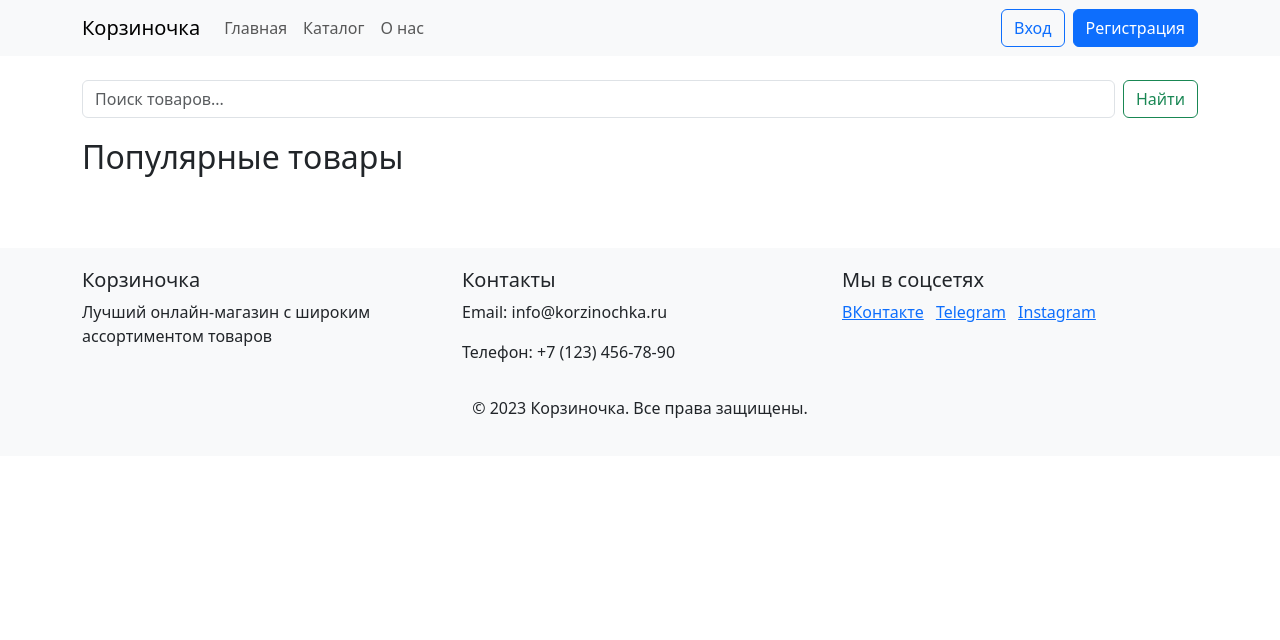
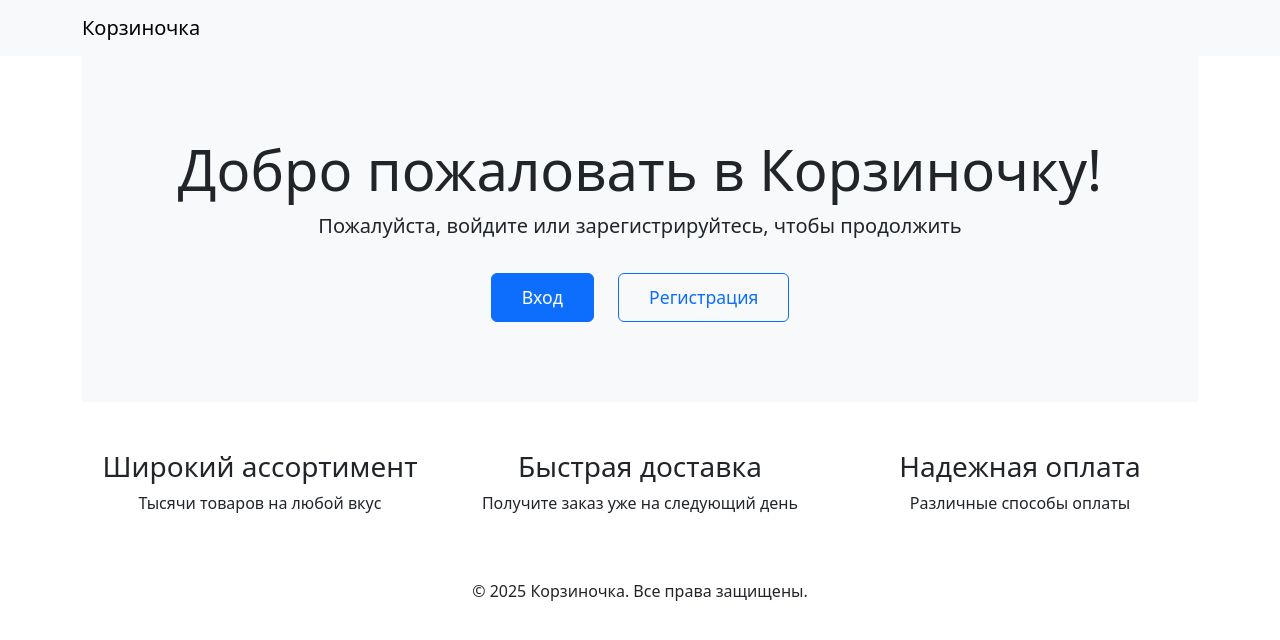
Before and after one commit to K0rgiNaSkeyte/OnlineShopYL, a Flask app: template templates/index.html in a window 1280 px wide. Shown: the top 640 px of the page. Run offline with Flask 3, Linux system fonts and the light colour scheme; the template is opened without the code that fills it, so the values that code supplies are empty.

Commit message:
edit base, index

```diff
--- a/templates/base.html
+++ b/templates/base.html
@@ -3,81 +3,39 @@
 <head>
     <meta charset="UTF-8">
     <meta name="viewport" content="width=device-width, initial-scale=1.0">
-    <title>Корзиночка - {% block title %}{% endblock %}</title>
+    <title>Корзиночка - {% block title %}Главная{% endblock %}</title>
     <link href="https://cdn.jsdelivr.net/npm/bootstrap@5.3.0/dist/css/bootstrap.min.css" rel="stylesheet">
     <style>
-        .product-card {
-            margin-bottom: 20px;
-            transition: transform 0.2s;
+        .hero-section {
+            background-color: #f8f9fa;
+            padding: 5rem 0;
+            text-align: center;
+            margin-bottom: 3rem;
         }
-        .product-card:hover {
-            transform: scale(1.02);
+        .auth-buttons {
+            margin-top: 2rem;
         }
-        footer {
-            background-color: #f8f9fa;
-            padding: 20px 0;
-            margin-top: 40px;
-        }
-        .search-box {
-            margin: 20px 0;
+        .auth-btn {
+            margin: 0 10px;
+            padding: 10px 30px;
+            font-size: 1.1rem;
         }
     </style>
 </head>
 <body>
 <nav class="navbar navbar-expand-lg navbar-light bg-light">
     <div class="container">
-        <a class="navbar-brand" href="index.html">Корзиночка</a>
-        <button class="navbar-toggler" type="button" data-bs-toggle="collapse" data-bs-target="#navbarNav">
-            <span class="navbar-toggler-icon"></span>
-        </button>
-        <div class="collapse navbar-collapse" id="navbarNav">
-            <ul class="navbar-nav me-auto">
-                <li class="nav-item">
-                    <a class="nav-link" href="index.html">Главная</a>
-                </li>
-                <li class="nav-item">
-                    <a class="nav-link" href="catalog.html">Каталог</a>
-                </li>
-                <li class="nav-item">
-                    <a class="nav-link" href="about.html">О нас</a>
-                </li>
-            </ul>
-            <div class="d-flex">
-                <a href="login.html" class="btn btn-outline-primary me-2">Вход</a>
-                <a href="register.html" class="btn btn-primary">Регистрация</a>
-            </div>
-        </div>
+        <a class="navbar-brand" href="/">Корзиночка</a>
     </div>
 </nav>
 
-<div class="container mt-4">
+<div class="container">
     {% block content %}{% endblock %}
 </div>
 
 <footer class="mt-5">
-    <div class="container">
-        <div class="row">
-            <div class="col-md-4">
-                <h5>Корзиночка</h5>
-                <p>Лучший онлайн-магазин с широким ассортиментом товаров</p>
-            </div>
-            <div class="col-md-4">
-                <h5>Контакты</h5>
-                <p>Email: info@korzinochka.ru</p>
-                <p>Телефон: +7 (123) 456-78-90</p>
-            </div>
-            <div class="col-md-4">
-                <h5>Мы в соцсетях</h5>
-                <a href="#" class="me-2">ВКонтакте</a>
-                <a href="#" class="me-2">Telegram</a>
-                <a href="#">Instagram</a>
-            </div>
-        </div>
-        <div class="row mt-3">
-            <div class="col-12 text-center">
-                <p>&copy; 2023 Корзиночка. Все права защищены.</p>
-            </div>
-        </div>
+    <div class="container text-center">
+        <p>&copy; 2025 Корзиночка. Все права защищены.</p>
     </div>
 </footer>
 
--- a/templates/index.html
+++ b/templates/index.html
@@ -1,60 +1,28 @@
 {% extends "base.html" %}
 
-{% block title %}Главная страница{% endblock %}
+{% block content %}
+<div class="hero-section">
+    <h1 class="display-4">Добро пожаловать в Корзиночку!</h1>
+    <p class="lead">Пожалуйста, войдите или зарегистрируйтесь, чтобы продолжить</p>
 
-{% block content %}
-    <div class="search-box">
-        <form class="d-flex" action="/search" method="get">
-            <input class="form-control me-2" type="search" placeholder="Поиск товаров..." aria-label="Search">
-            <button class="btn btn-outline-success" type="submit">Найти</button>
-        </form>
+    <div class="auth-buttons">
+        <a href="/login" class="btn btn-primary auth-btn">Вход</a>
+        <a href="/register" class="btn btn-outline-primary auth-btn">Регистрация</a>
     </div>
+</div>
 
-    <h2 class="mb-4">Популярные товары</h2>
-
-    <div class="row">
-        <!-- Товары будут выводиться здесь -->
-        {% for product in products %}
-        <div class="col-md-4 mb-4">
-            <div class="card product-card h-100">
-                <img src="{{ product.image }}" class="card-img-top" alt="{{ product.name }}">
-                <div class="card-body d-flex flex-column">
-                    <h5 class="card-title">{{ product.name }}</h5>
-                    <p class="card-text">{{ product.description }}</p>
-                    <p class="text-danger mt-auto">{{ product.price }} ₽</p>
-                    <a href="#" class="btn btn-primary mt-2">В корзину</a>
-                </div>
-            </div>
-        </div>
-        {% endfor %}
+<div class="row text-center mt-5">
+    <div class="col-md-4">
+        <h3>Широкий ассортимент</h3>
+        <p>Тысячи товаров на любой вкус</p>
     </div>
-
-    <!-- Пагинация -->
-    <nav aria-label="Page navigation">
-        <ul class="pagination justify-content-center">
-            {% if page > 1 %}
-            <li class="page-item">
-                <a class="page-link" href="?page={{ page-1 }}" aria-label="Previous">
-                    <span aria-hidden="true">&laquo;</span>
-                </a>
-            </li>
-            {% endif %}
-
-            {% for p in range(1, total_pages+1) %}
-                {% if p == page %}
-                <li class="page-item active"><a class="page-link" href="#">{{ p }}</a></li>
-                {% else %}
-                <li class="page-item"><a class="page-link" href="?page={{ p }}">{{ p }}</a></li>
-                {% endif %}
-            {% endfor %}
-
-            {% if page < total_pages %}
-            <li class="page-item">
-                <a class="page-link" href="?page={{ page+1 }}" aria-label="Next">
-                    <span aria-hidden="true">&raquo;</span>
-                </a>
-            </li>
-            {% endif %}
-        </ul>
-    </nav>
+    <div class="col-md-4">
+        <h3>Быстрая доставка</h3>
+        <p>Получите заказ уже на следующий день</p>
+    </div>
+    <div class="col-md-4">
+        <h3>Надежная оплата</h3>
+        <p>Различные способы оплаты</p>
+    </div>
+</div>
 {% endblock %}
```
